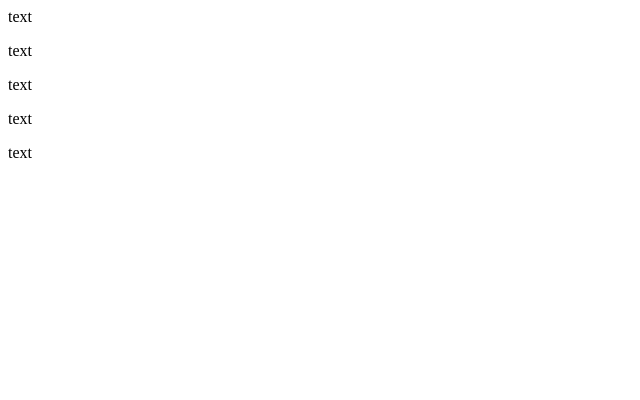
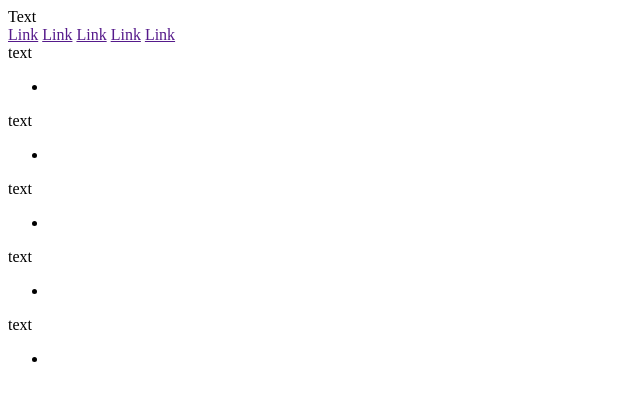
Before and after one commit to Tekcoder/Technical-Doc, a plain HTML site: page index.html in a window 1280 px wide. Shown: the whole page, without its empty margins (0-640 px from the left). Drawn offline with Linux system fonts and the light colour scheme.

Commit message:
Added changes
Step 6-10

```diff
--- a/index.html
+++ b/index.html
@@ -7,32 +7,65 @@
     <title>Technical Documentation</title>
   </head>
   <body>
+    <nav id="navbar">
+      <header>Text</header>
+      <a href="">Link</a>
+      <a href="">Link</a>
+      <a href="">Link</a>
+      <a href="">Link</a>
+      <a href="">Link</a>
+    </nav>
     <main id="main-doc">
       <section></section>
       <section class="main-section" id="text">
         <header>text</header>
         <p></p>
         <p></p>
+        <code>
+        </code>
+        <ul>
+          <li></li>
+        </ul>
       </section>
       <section class="main-section" id="text">
         <header>text</header>
         <p></p>
         <p></p>
+        <code>
+        </code>
+        <ul>
+          <li></li>
+        </ul>
       </section>
       <section class="main-section" id="text">
         <header>text</header>
         <p></p>
         <p></p>
+        <code>
+        </code>
+        <ul>
+          <li></li>
+        </ul>
       </section>
       <section class="main-section" id="text">
         <header>text</header>
         <p></p>
         <p></p>
+        <code>
+        </code>
+        <ul>
+          <li></li>
+        </ul>
       </section>
       <section class="main-section" id="text">
         <header>text</header>
         <p></p>
         <p></p>
+        <code>
+        </code>
+        <ul>
+          <li></li>
+        </ul>
       </section>
     </main>
   </body>
```
